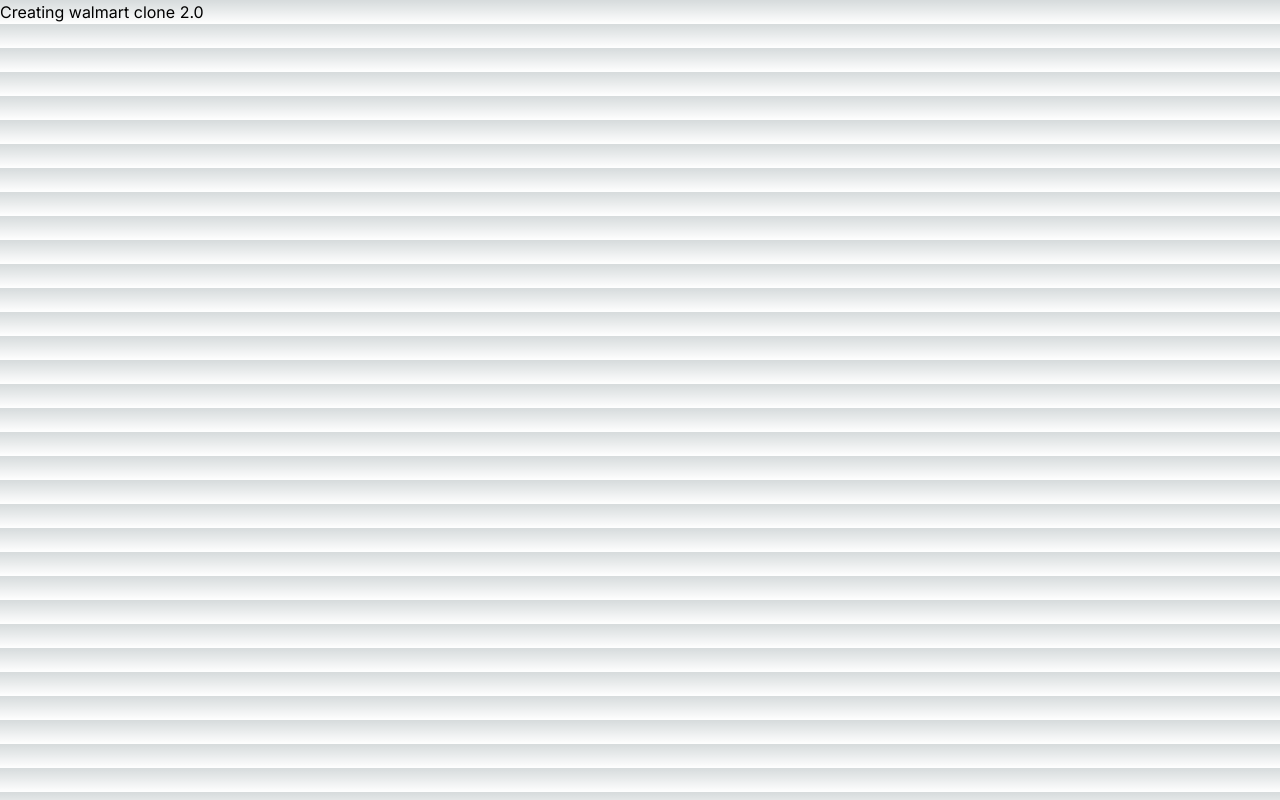
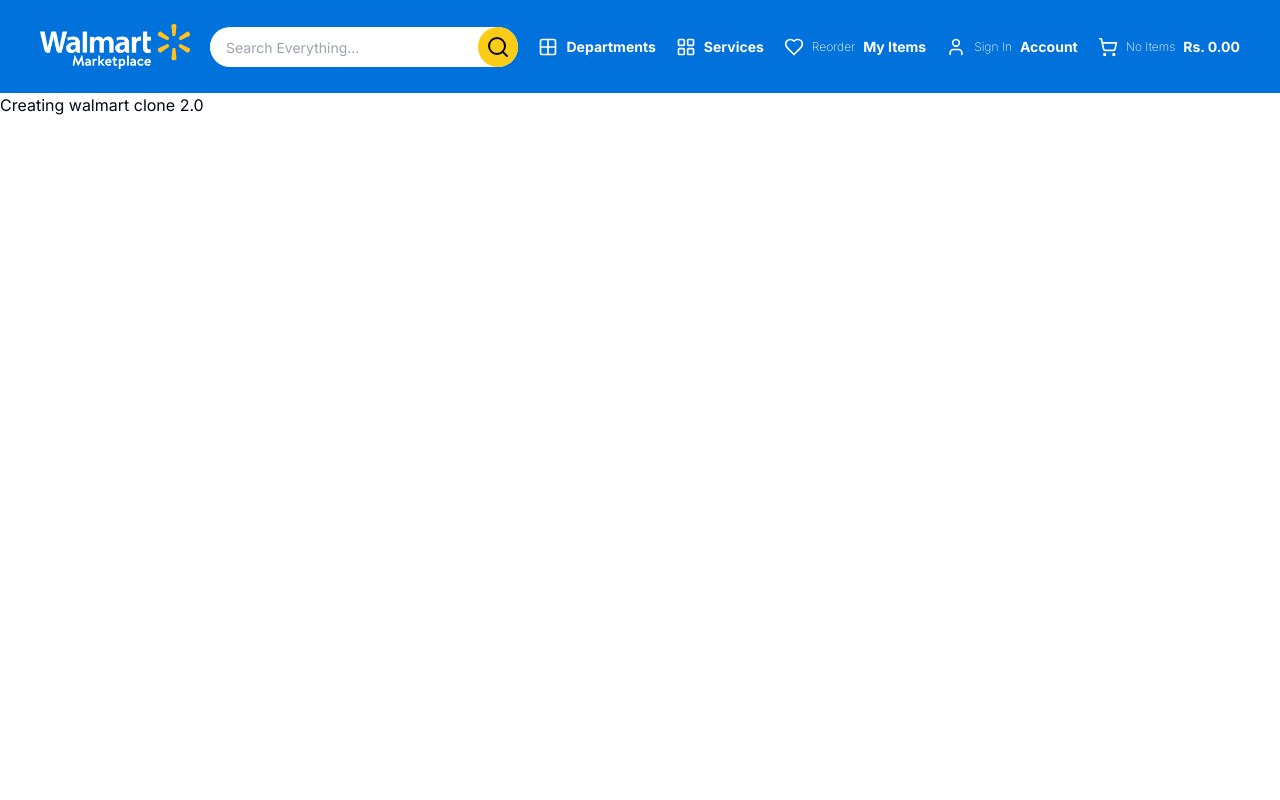
Before and after one commit to noman318/next_walmart, a Next.js app in the folder walmart-2.0/: page / in a window 1280 px wide. Built offline with nearby package versions, Linux system fonts and the light colour scheme.

Commit message:
Header Completed

```diff
--- a/walmart-2.0/app/globals.css
+++ b/walmart-2.0/app/globals.css
@@ -2,32 +2,75 @@
 @tailwind components;
 @tailwind utilities;
 
-:root {
-  --foreground-rgb: 0, 0, 0;
-  --background-start-rgb: 214, 219, 220;
-  --background-end-rgb: 255, 255, 255;
-}
+@layer base {
+  :root {
+    --background: 0 0% 100%;
+    --foreground: 222.2 84% 4.9%;
 
-@media (prefers-color-scheme: dark) {
-  :root {
-    --foreground-rgb: 255, 255, 255;
-    --background-start-rgb: 0, 0, 0;
-    --background-end-rgb: 0, 0, 0;
+    --card: 0 0% 100%;
+    --card-foreground: 222.2 84% 4.9%;
+
+    --popover: 0 0% 100%;
+    --popover-foreground: 222.2 84% 4.9%;
+
+    --primary: 222.2 47.4% 11.2%;
+    --primary-foreground: 210 40% 98%;
+
+    --secondary: 210 40% 96.1%;
+    --secondary-foreground: 222.2 47.4% 11.2%;
+
+    --muted: 210 40% 96.1%;
+    --muted-foreground: 215.4 16.3% 46.9%;
+
+    --accent: 210 40% 96.1%;
+    --accent-foreground: 222.2 47.4% 11.2%;
+
+    --destructive: 0 84.2% 60.2%;
+    --destructive-foreground: 210 40% 98%;
+
+    --border: 214.3 31.8% 91.4%;
+    --input: 214.3 31.8% 91.4%;
+    --ring: 222.2 84% 4.9%;
+
+    --radius: 0.5rem;
+  }
+
+  .dark {
+    --background: 222.2 84% 4.9%;
+    --foreground: 210 40% 98%;
+
+    --card: 222.2 84% 4.9%;
+    --card-foreground: 210 40% 98%;
+
+    --popover: 222.2 84% 4.9%;
+    --popover-foreground: 210 40% 98%;
+
+    --primary: 210 40% 98%;
+    --primary-foreground: 222.2 47.4% 11.2%;
+
+    --secondary: 217.2 32.6% 17.5%;
+    --secondary-foreground: 210 40% 98%;
+
+    --muted: 217.2 32.6% 17.5%;
+    --muted-foreground: 215 20.2% 65.1%;
+
+    --accent: 217.2 32.6% 17.5%;
+    --accent-foreground: 210 40% 98%;
+
+    --destructive: 0 62.8% 30.6%;
+    --destructive-foreground: 210 40% 98%;
+
+    --border: 217.2 32.6% 17.5%;
+    --input: 217.2 32.6% 17.5%;
+    --ring: 212.7 26.8% 83.9%;
   }
 }
 
-body {
-  color: rgb(var(--foreground-rgb));
-  background: linear-gradient(
-      to bottom,
-      transparent,
-      rgb(var(--background-end-rgb))
-    )
-    rgb(var(--background-start-rgb));
-}
-
-@layer utilities {
-  .text-balance {
-    text-wrap: balance;
+@layer base {
+  * {
+    @apply border-border;
+  }
+  body {
+    @apply bg-background text-foreground;
   }
 }
--- a/walmart-2.0/app/layout.tsx
+++ b/walmart-2.0/app/layout.tsx
@@ -1,6 +1,7 @@
 import type { Metadata } from "next";
 import { Inter } from "next/font/google";
 import "./globals.css";
+import Header from "@/components/Header";
 
 const inter = Inter({ subsets: ["latin"] });
 
@@ -16,7 +17,10 @@
 }>) {
   return (
     <html lang="en">
-      <body className={inter.className}>{children}</body>
+      <body className={inter.className}>
+        <Header />
+        {children}
+      </body>
     </html>
   );
 }
--- /dev/null
+++ b/walmart-2.0/components/Header.tsx
@@ -0,0 +1,88 @@
+"use client";
+
+import React, { FormEvent } from "react";
+import Link from "next/link";
+import Image from "next/image";
+import walmartLogo from "../public/Walmart.png";
+import {
+  Grid2X2,
+  Heart,
+  LayoutGrid,
+  Search,
+  ShoppingCart,
+  User,
+} from "lucide-react";
+import { useRouter } from "next/navigation";
+
+const Header = () => {
+  const router = useRouter();
+  const handleSubmit = (e: FormEvent<HTMLFormElement>) => {
+    e.preventDefault();
+    const input = e.currentTarget.input.value;
+    // console.log("input", input);
+    router.push(`/search?q=${input}`);
+  };
+  return (
+    <header className="flex flex-col md:flex-row bg-walmart items-center px-10 py-6 space-x-5">
+      <Link href={`/`} className="mb-5 md:mb-0">
+        <Image src={walmartLogo} width={150} height={150} alt="Walmart_Logo" />
+      </Link>
+      <form
+        onSubmit={handleSubmit}
+        className="flex items-center bg-white rounded-full w-full flex-1"
+      >
+        <input
+          type="text"
+          name="input"
+          placeholder="Search Everything..."
+          className="flex-1 px-4 rounded-full outline-none placeholder:text-sm"
+        />
+        <button type="submit">
+          <Search className="rounded-full h-10 bg-yellow-400 cursor-pointer px-2 w-10" />
+        </button>
+      </form>
+      <div className="flex space-x-5 mt-5 md:mt-0">
+        <Link
+          href={`/`}
+          className="hidden xl:flex text-white font-bold items-center text-sm space-x-2"
+        >
+          <Grid2X2 size={20} />
+          <p>Departments</p>
+        </Link>
+        <Link
+          href={`/`}
+          className="hidden xl:flex text-white font-bold items-center text-sm space-x-2"
+        >
+          <LayoutGrid size={20} />
+          <p>Services</p>
+        </Link>
+        <Link
+          href={`/`}
+          className="flex text-white font-bold items-center text-sm space-x-2"
+        >
+          <Heart size={20} />
+          <p className="text-xs font-extralight">Reorder</p>
+          <p>My Items</p>
+        </Link>
+        <Link
+          href={`/`}
+          className="flex text-white font-bold items-center text-sm space-x-2"
+        >
+          <User size={20} />
+          <p className="text-xs font-extralight">Sign In</p>
+          <p>Account</p>
+        </Link>
+        <Link
+          href={`/basket`}
+          className="flex text-white font-bold items-center text-sm space-x-2"
+        >
+          <ShoppingCart size={20} />
+          <p className="text-xs font-extralight">No Items</p>
+          <p>Rs. 0.00</p>
+        </Link>
+      </div>
+    </header>
+  );
+};
+
+export default Header;
--- /dev/null
+++ b/walmart-2.0/components/ui/button.tsx
@@ -0,0 +1,56 @@
+import * as React from "react"
+import { Slot } from "@radix-ui/react-slot"
+import { cva, type VariantProps } from "class-variance-authority"
+
+import { cn } from "@/lib/utils"
+
+const buttonVariants = cva(
+  "inline-flex items-center justify-center whitespace-nowrap rounded-md text-sm font-medium ring-offset-background transition-colors focus-visible:outline-none focus-visible:ring-2 focus-visible:ring-ring focus-visible:ring-offset-2 disabled:pointer-events-none disabled:opacity-50",
+  {
+    variants: {
+      variant: {
+        default: "bg-primary text-primary-foreground hover:bg-primary/90",
+        destructive:
+          "bg-destructive text-destructive-foreground hover:bg-destructive/90",
+        outline:
+          "border border-input bg-background hover:bg-accent hover:text-accent-foreground",
+        secondary:
+          "bg-secondary text-secondary-foreground hover:bg-secondary/80",
+        ghost: "hover:bg-accent hover:text-accent-foreground",
+        link: "text-primary underline-offset-4 hover:underline",
+      },
+      size: {
+        default: "h-10 px-4 py-2",
+        sm: "h-9 rounded-md px-3",
+        lg: "h-11 rounded-md px-8",
+        icon: "h-10 w-10",
+      },
+    },
+    defaultVariants: {
+      variant: "default",
+      size: "default",
+    },
+  }
+)
+
+export interface ButtonProps
+  extends React.ButtonHTMLAttributes<HTMLButtonElement>,
+    VariantProps<typeof buttonVariants> {
+  asChild?: boolean
+}
+
+const Button = React.forwardRef<HTMLButtonElement, ButtonProps>(
+  ({ className, variant, size, asChild = false, ...props }, ref) => {
+    const Comp = asChild ? Slot : "button"
+    return (
+      <Comp
+        className={cn(buttonVariants({ variant, size, className }))}
+        ref={ref}
+        {...props}
+      />
+    )
+  }
+)
+Button.displayName = "Button"
+
+export { Button, buttonVariants }
--- /dev/null
+++ b/walmart-2.0/lib/utils.ts
@@ -0,0 +1,6 @@
+import { type ClassValue, clsx } from "clsx"
+import { twMerge } from "tailwind-merge"
+
+export function cn(...inputs: ClassValue[]) {
+  return twMerge(clsx(inputs))
+}
--- a/walmart-2.0/tailwind.config.ts
+++ b/walmart-2.0/tailwind.config.ts
@@ -1,20 +1,81 @@
 import type { Config } from "tailwindcss";
 
 const config: Config = {
+  darkMode: ["class"],
   content: [
-    "./pages/**/*.{js,ts,jsx,tsx,mdx}",
-    "./components/**/*.{js,ts,jsx,tsx,mdx}",
-    "./app/**/*.{js,ts,jsx,tsx,mdx}",
+    "./pages/**/*.{ts,tsx}",
+    "./components/**/*.{ts,tsx}",
+    "./app/**/*.{ts,tsx}",
+    "./src/**/*.{ts,tsx}",
   ],
+  prefix: "",
   theme: {
+    container: {
+      center: true,
+      padding: "2rem",
+      screens: {
+        "2xl": "1400px",
+      },
+    },
     extend: {
-      backgroundImage: {
-        "gradient-radial": "radial-gradient(var(--tw-gradient-stops))",
-        "gradient-conic":
-          "conic-gradient(from 180deg at 50% 50%, var(--tw-gradient-stops))",
+      colors: {
+        walmart: "#0171DC",
+        border: "hsl(var(--border))",
+        input: "hsl(var(--input))",
+        ring: "hsl(var(--ring))",
+        background: "hsl(var(--background))",
+        foreground: "hsl(var(--foreground))",
+        primary: {
+          DEFAULT: "hsl(var(--primary))",
+          foreground: "hsl(var(--primary-foreground))",
+        },
+        secondary: {
+          DEFAULT: "hsl(var(--secondary))",
+          foreground: "hsl(var(--secondary-foreground))",
+        },
+        destructive: {
+          DEFAULT: "hsl(var(--destructive))",
+          foreground: "hsl(var(--destructive-foreground))",
+        },
+        muted: {
+          DEFAULT: "hsl(var(--muted))",
+          foreground: "hsl(var(--muted-foreground))",
+        },
+        accent: {
+          DEFAULT: "hsl(var(--accent))",
+          foreground: "hsl(var(--accent-foreground))",
+        },
+        popover: {
+          DEFAULT: "hsl(var(--popover))",
+          foreground: "hsl(var(--popover-foreground))",
+        },
+        card: {
+          DEFAULT: "hsl(var(--card))",
+          foreground: "hsl(var(--card-foreground))",
+        },
+      },
+      borderRadius: {
+        lg: "var(--radius)",
+        md: "calc(var(--radius) - 2px)",
+        sm: "calc(var(--radius) - 4px)",
+      },
+      keyframes: {
+        "accordion-down": {
+          from: { height: "0" },
+          to: { height: "var(--radix-accordion-content-height)" },
+        },
+        "accordion-up": {
+          from: { height: "var(--radix-accordion-content-height)" },
+          to: { height: "0" },
+        },
+      },
+      animation: {
+        "accordion-down": "accordion-down 0.2s ease-out",
+        "accordion-up": "accordion-up 0.2s ease-out",
       },
     },
   },
-  plugins: [],
-};
+  plugins: [require("tailwindcss-animate")],
+} satisfies Config;
+
 export default config;
```
Also changed, not shown: walmart-2.0/package.json (+10 -4 lines), walmart-2.0/components.json (added), walmart-2.0/public/Walmart.png (added), 1 other file (tests, documents, lock files or other folders).
